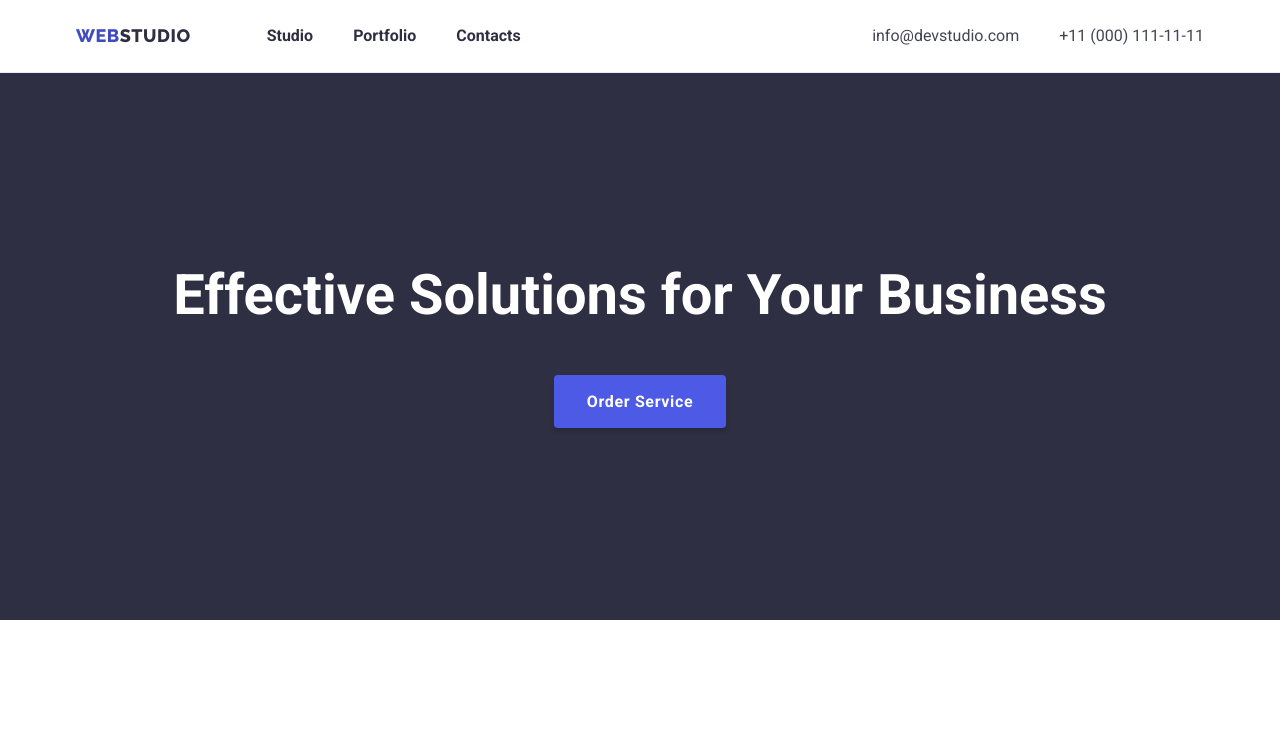
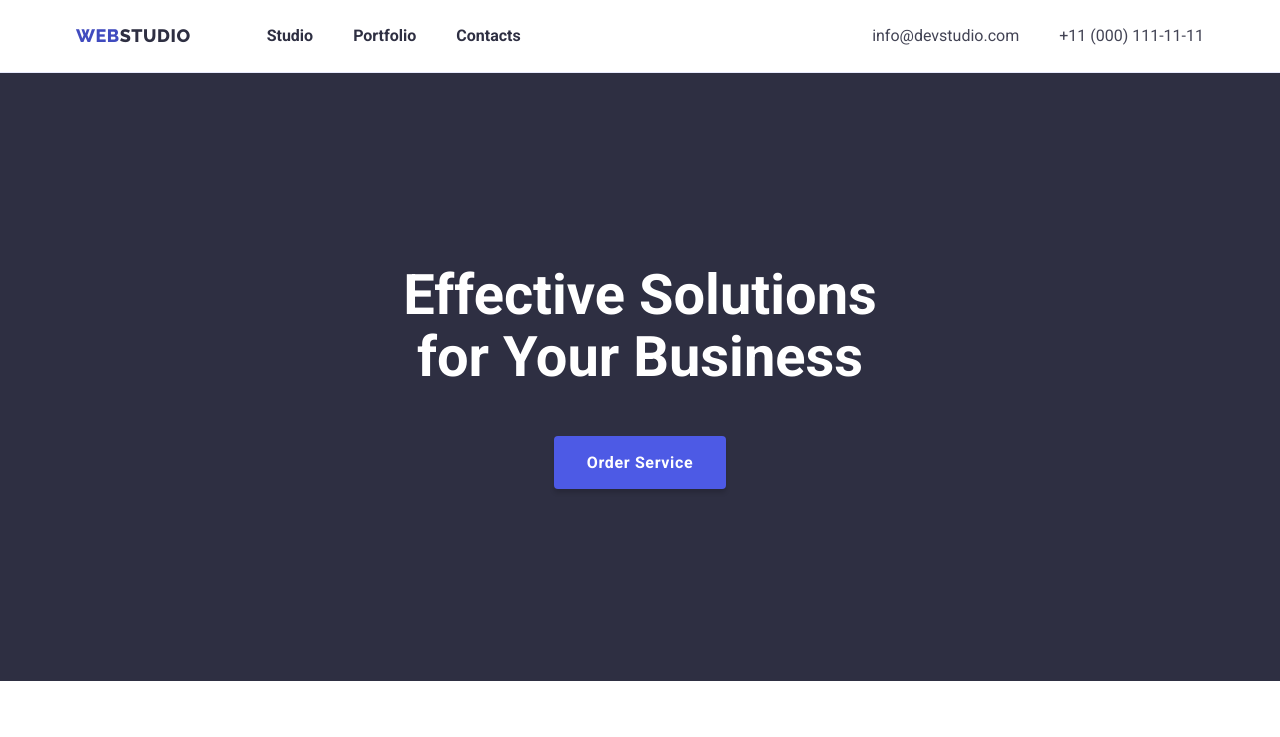
Before and after one commit to GabriellaMar/goit-markup-hw-03, a plain HTML site: page index.html in a window 1280 px wide. Shown: the top 737 px of the page. Drawn offline with nearby package versions, Linux system fonts and the light colour scheme.

Commit message:
Changed hero title

```diff
--- a/css/styles.css
+++ b/css/styles.css
@@ -150,7 +150,9 @@ li {
     text-align: center;
 }
 
-.hero {
+.hero {max-width: 494px;
+    margin-left: auto;
+    margin-right: auto;
     font-size: 56px;
     letter-spacing: var(--main-letter-spacing);
     line-height: 1.1;
```
